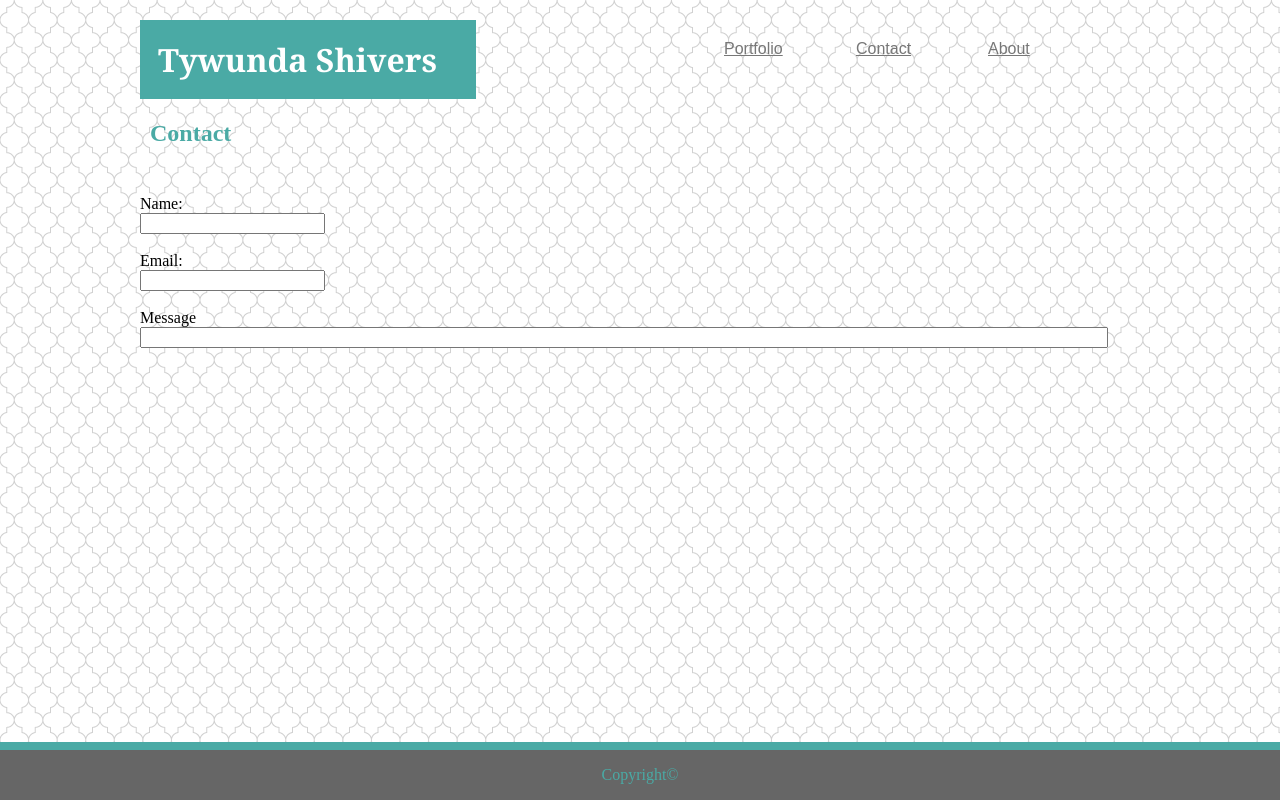
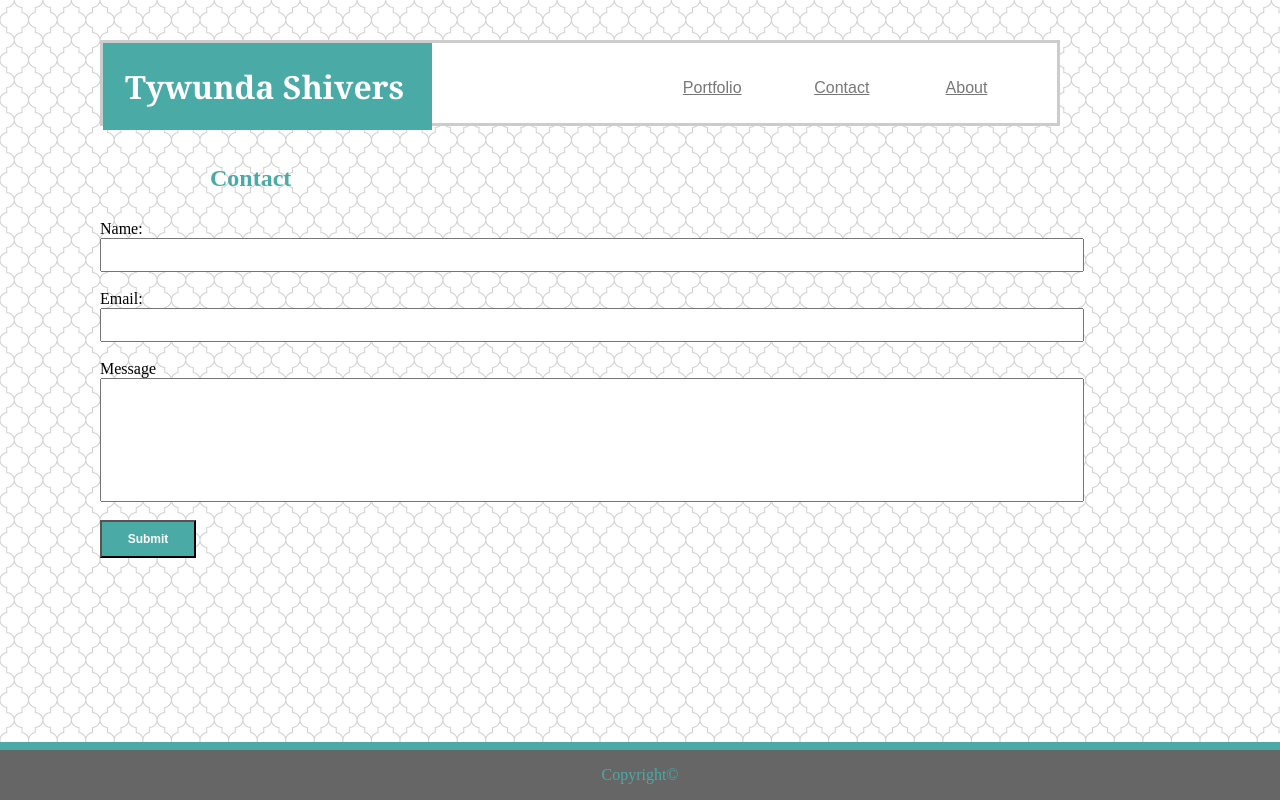
Before and after one commit to tshivers/tywunda-shivers-portfolio, a plain HTML site: page contact.html in a window 1280 px wide. Drawn offline with Linux system fonts and the light colour scheme.

Commit message:
updated index.html contact.html portfolio.html and style.css

```diff
--- a/assets/css/style.css
+++ b/assets/css/style.css
@@ -1,19 +1,29 @@
 body {
-   margin: 0px;
+   margin: 40px 0px;
    padding: 0px;
    width: 960px;
-   padding-left: 140px;
+   padding-left: 100px;
+   border-color: #dddddd;
    background: url("../images/hotel-wallpaper.png");
 }
 
+.header {
+    background-color: #ffffff;
+    border-style: solid;
+    border-bottom: solid;
+    border-color: #cccccc;
+    height: 80px;
+    margin-bottom: 3%
+}
+
 #name {
-    width: 300px;
+    width: 285px;
     margin-top: 0px;
     background: 960px;
     background-color: #4aaaa5;
     font-family: Georgia, 'Times New Roman', Times, serif;
     color: #ffffff;
-    padding: 18px;
+    padding: 22px;
     float: left;
 }
 
@@ -28,6 +38,8 @@ a   {
 }
 
 h2 {
+    margin: 0px 100px 0px;
+    padding: 10px 0px;
     color: #4aaaa5;
     width: 20%;
     padding: 10px;
@@ -38,20 +50,58 @@ img {
     margin-left: 0px;
     display: block;
     padding: 0px 20px;
-    text-align: left;
-    margin-left: 40px;
+    text-align: center;
+    margin-left: 80px;
     overflow: auto;
 }
 
 .main-content {
-    width: 960px;
+    width: 80%;
+    margin: 0px 100px;
+    padding: 0px;
     color: #777777;
     font-family: Arial, Helvetica, sans-serif;
+    font-size: 12px;
     text-align: left;
+    background-color: #ffffff;
+    border: #dddddd;
+}
+
+.main-contact {
+
+}
+
+#username {
+    width: 960px;
+    height: 10px;
+    padding: 10px;
+}
+
+#email {
+    margin: auto 0;
+    width: 960px;
+    height: 10px;
+    padding: 10px;
+}
+
+.main-portfolio {
+    width: 960px;
 }
 
 #message {
-    width: 100%;
+    width: 960px;
+    height: 100px;
+    padding: 10px;
+    font-size: 12px;
+}
+
+#submit {
+    width: 10%;
+    background-color: #4aaaa5;
+    padding: 10px;
+    font-size: 12px;
+    font-weight: bold;
+    color: #ffffff;
 }
 
 .footer {
--- a/contact.html
+++ b/contact.html
@@ -9,30 +9,38 @@
 </head>
 
 <body>
+    <div class="header">
         <h1 id="name">Tywunda Shivers</h1>
-
             <ul>
                 <a href="index.html">About</a>
                 <a href="contact.html">Contact</a>
                 <a href="portfolio.html">Portfolio</a>
             </ul>
+    </div>
 
+    <div class="main-contact">
         <h2>Contact</h2>
 
     <br>
-        <form>
-            <label>Name:<br />
+        <div class="contact">
+            <form action=" /action_page.php">
+                <label>Name:<br>
                 <input type="text" id="username" name="name">
                 </label>
                 <br></br>
-            <label>Email:<br />
+                <label>Email:<br>
                 <input type="text" id="email" name="email">
                 </label>
                 <br></br>
                 <label>Message<br />
                 <input type="text" id="message" name="message">
                 </label>
+                <br></br>
+                <input type="submit" id="submit" name="submit">
             </form>
+        </div>
+
+
 
     <div class="footer">
         <p>Copyright&#169;</p>
```
Also changed, not shown: index.html (+5 -3 lines), portfolio.html (+7 -6 lines). Lines whose indentation alone changed are shown as unchanged.
